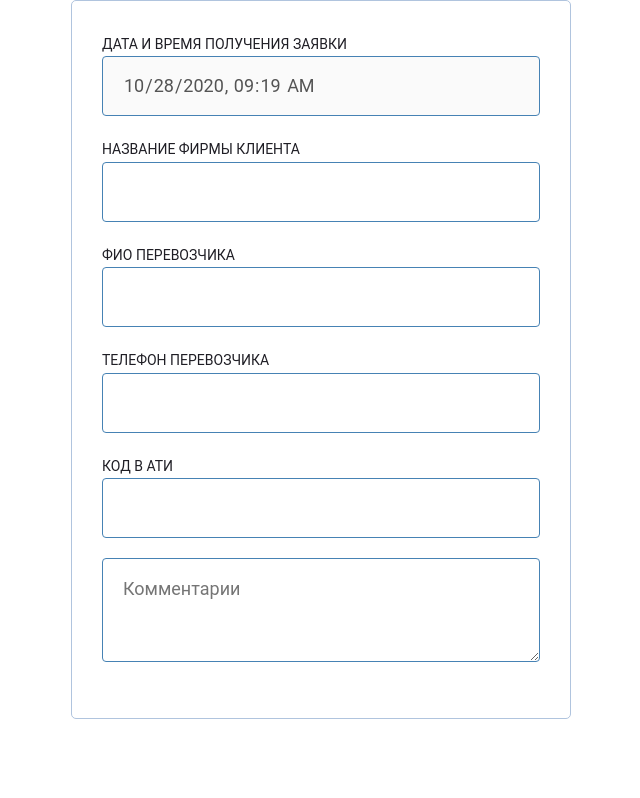
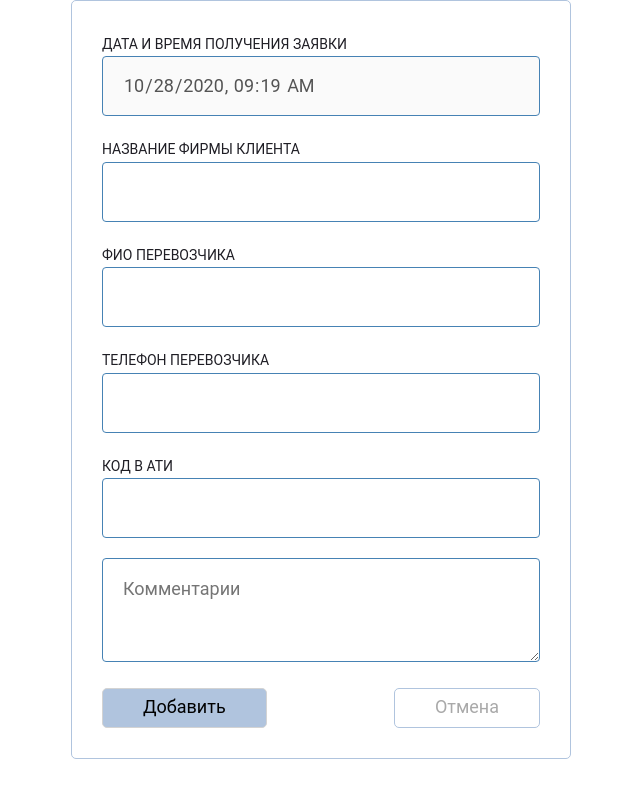
Before and after one commit to Pashua85/shipment-requests, a React (Create React App) app: page / in a window 1280 px wide. Shown: the whole page, without its empty margins (57-697 px from the left). Built offline with nearby package versions, Linux system fonts and the light colour scheme; data requests are answered from the project's data file.

Commit message:
add create request form

```diff
--- a/db.json
+++ b/db.json
@@ -1,6 +1,6 @@
 {
   "lastRequest": {
-    "number": 2
+    "number": 3
   },
   "requests": [
     {
@@ -22,6 +22,16 @@
       "transporterPhone": "+790458793454",
       "comments": "Ценный груз",
       "codeATI": "92462"
+    },
+    {
+      "requestNumber": 3,
+      "id": "4b851330-27dd-40be-aa9d-5b9442a39820",
+      "applyTime": "2020-10-29T10:53",
+      "clientFirm": "M&M",
+      "transporter": "Петров И.М.",
+      "transporterPhone": "9283729847298",
+      "codeATI": "342434",
+      "comments": ""
     }
   ]
 }
--- a/package.json
+++ b/package.json
@@ -18,6 +18,7 @@
     "react-scripts": "4.0.0",
     "styled-components": "5.2.0",
     "typescript": "^4.0.3",
+    "uuid": "8.3.1",
     "web-vitals": "^0.2.4"
   },
   "scripts": {
@@ -46,6 +47,7 @@
     ]
   },
   "devDependencies": {
+    "@types/uuid": "8.3.0",
     "json-server": "0.16.2"
   }
 }
--- a/src/components/app/app.tsx
+++ b/src/components/app/app.tsx
@@ -1,7 +1,7 @@
 import React from 'react';
 import RequestsTable from '../requests-table/requests-table';
 import CreateRequestForm from '../create-request-form/create-request-form';
-import {RequestsContextProvider} from '../../context/requestsContext';
+import {RequestsContext, RequestsContextProvider} from '../../context/requestsContext';
 import {GlobalStyles, Main} from './style';
 
 
@@ -13,6 +13,7 @@ const App: React.FC = () => {
       <GlobalStyles />
       <Main>
         <CreateRequestForm />
+        <RequestsTable />
       </Main>
     </RequestsContextProvider>
   );
--- a/src/components/create-request-form/create-request-form.tsx
+++ b/src/components/create-request-form/create-request-form.tsx
@@ -1,15 +1,21 @@
-import React, {useState, ChangeEvent, SyntheticEvent, useEffect} from 'react';
+import React, {useState, ChangeEvent, SyntheticEvent, useEffect, useContext} from 'react';
+import {RequestsContext} from '../../context/requestsContext';
+import {v4 as uuidv4} from 'uuid';
+import {IRequest} from '../../context/requestsContext';
 import RequestFormView from '../request-form-view/request-form-view';
 
 const CreateRequestForm: React.FC = () => {
+  const {dispatch} = useContext(RequestsContext);
   const [clientFirm, setClientFirm] = useState(``);
   const [transporter, setTransporter] = useState(``);
   const [transporterPhone, setTransporterPhone] = useState(``);
   const [phoneError, setPhoneError] = useState(``);
-  const [dateTimeString, setDateTimeString] = useState(new Date().toISOString().slice(0, 16));
+  const [applyTime, setApplyTime] = useState(new Date(new Date().getTime() - (new Date().getTimezoneOffset() * 60000)).toISOString().slice(0, 16));
   const [comments, setComments] = useState(``);
   const [codeATI, setCodeATI] = useState(``);
   const [codeATIError, setCodeATIError] = useState(``);
+  const [clientFirmError, setClientFirmError] = useState(``);
+  const [transporterError, setTransporterError] = useState(``);
 
   useEffect(() => {
     setPhoneError(``);
@@ -19,13 +25,106 @@ const CreateRequestForm: React.FC = () => {
     setCodeATIError(``);
   }, [codeATI]);
 
+  useEffect(() => {
+    setClientFirmError(``);
+  }, [clientFirm]);
+
+  useEffect(() => {
+    setTransporterError(``);
+  }, [transporter])
+
+  const postRequest = () => {
+    fetch(`http://localhost:3006/lastRequest`)
+      .then(res => res.json())
+      .then(result => {
+        const newRequest: IRequest = {
+          requestNumber: result.number + 1,
+          id: uuidv4(),
+          applyTime,
+          clientFirm,
+          transporter,
+          transporterPhone,
+          codeATI,
+          comments
+        }
+
+        fetch(`http://localhost:3006/requests`, {
+          method: `POST`,
+          headers: {
+            'Content-Type': 'application/json'
+          },
+          body: JSON.stringify(newRequest)
+        })
+        .then(res => res.json())
+        .then(result => {
+          dispatch({
+            type: `ADD_REQUEST`,
+            payload: result
+          });
+
+          fetch(`http://localhost:3006/lastRequest`, {
+            method: `PUT`,
+            headers: {
+              'Content-Type': 'application/json'
+            },
+            body: JSON.stringify({number: result.requestNumber})
+          })
+          .catch(() => {
+            throw new Error();
+          })
+        })
+        .catch(() => {
+          throw new Error();
+        })
+      })
+      .catch(err => {
+        console.log(err)
+      })
+  }
+
+  const validateClientFirm = () => {
+    if(clientFirm.length === 0) {
+      setClientFirmError(`Укажите название фирмы клиента`);
+      return false;
+    } else {
+      return true;
+    }
+  };
+
+  const validateTransporter = () => {
+    if(transporter.length === 0) {
+      setTransporterError(`Укажите ФИО перевозчика`);
+      return false;
+    } else {
+      return true;
+    }
+  };
+
+  const validatePhone = () => {
+    if(transporterPhone.length === 0) {
+      setPhoneError(`Укажите номер телефона перевозчика`);
+      return false;
+    } else {
+      return true;
+    }
+  }
+
+  const validateCodeATI = () => {
+    if(codeATI.length === 0) {
+      setCodeATIError(`Укажите код в АТИ`);
+      return false;
+    } else {
+      return true;
+    }
+  }
+
   const handleClientFirmChange = (e: ChangeEvent<HTMLInputElement>) => {
     setClientFirm(e.target.value);
-  }
+  };
 
   const handleTransporterChange = (e: ChangeEvent<HTMLInputElement>) => {
     setTransporter(e.target.value);
-  }
+  };
 
   const handlePhoneChange = (e: ChangeEvent<HTMLInputElement>) => {
     const telephone = e.target.value;
@@ -34,29 +133,32 @@ const CreateRequestForm: React.FC = () => {
     } else {
       setPhoneError(`вводите только цифры или символы + - ( )`)
     }
-  }
+  };
 
   const handleDateTimeChange = (e: ChangeEvent<HTMLInputElement>) => {
-    setDateTimeString(e.target.value);
-  }
+    setApplyTime(e.target.value);
+  };
 
   const handleCommentsChange = (e: ChangeEvent<HTMLTextAreaElement>) => {
     setComments(e.target.value);
-  }
+  };
 
   const handleCodeATIChange = (e: ChangeEvent<HTMLInputElement>) => {
     const code = e.target.value;
     if (code === `` || /^[0-9\b]+$/.test(code)) {
       setCodeATI(code);
     } else {
-      setCodeATIError(`вводите только цифры`)
+      setCodeATIError(`вводите только цифры`);
     }
-  }
+  };
 
   const handleFormSubmit = (e: SyntheticEvent) => {
     e.preventDefault();
-    console.log(`submit`);
-  }
+    if (validateClientFirm() && validateTransporter() && validatePhone() && validateCodeATI()) {
+      console.log(`submit`);
+      postRequest();
+    }
+  };
 
   return (
     <RequestFormView
@@ -69,13 +171,15 @@ const CreateRequestForm: React.FC = () => {
       transporterPhone={transporterPhone}
       onPhoneChange={handlePhoneChange}
       phoneError={phoneError}
-      dateTimeString={dateTimeString}
+      applyTime={applyTime}
       onDateTimeChange={handleDateTimeChange}
       comments={comments}
       onCommentsChange={handleCommentsChange}
       codeATI={codeATI}
       onCodeATIChange={handleCodeATIChange}
       codeATIError={codeATIError}
+      transporterError={transporterError}
+      clientFirmError={clientFirmError}
     />
   )
 };
--- a/src/components/request-form-view/request-form-view.tsx
+++ b/src/components/request-form-view/request-form-view.tsx
@@ -1,13 +1,12 @@
 import React, {SyntheticEvent, ChangeEvent} from 'react';
 import {Form, InputWrapper, ButtonRow, SubmitButton, CancelButton, TextArea} from './style';
 import InputGroup from '../input-group/input-group';
-
 
 interface RequestFormViewProps {
   clientFirm: string,
   transporter: string,
   transporterPhone: string,
-  dateTimeString: string,
+  applyTime: string,
   formName: `update` | `create`,
   comments: string,
   codeATI: string,
@@ -19,20 +18,21 @@ interface RequestFormViewProps {
   onCommentsChange: (e: ChangeEvent<HTMLTextAreaElement>) => void,
   onCodeATIChange: (e: ChangeEvent<HTMLInputElement>) => void,
   phoneError: string,
-  codeATIError: string
+  codeATIError: string,
+  clientFirmError: string,
+  transporterError: string
 }
 
 const RequestFormView: React.FC<RequestFormViewProps> = ({
-  onFormSubmit, clientFirm, onClientFirmChange, transporter, onTransporterChange, phoneError, transporterPhone, onPhoneChange, dateTimeString, onDateTimeChange,
-  formName, comments, onCommentsChange, codeATI, onCodeATIChange, codeATIError
+  onFormSubmit, clientFirm, onClientFirmChange, transporter, onTransporterChange, phoneError, transporterPhone, onPhoneChange, applyTime, onDateTimeChange,
+  formName, comments, onCommentsChange, codeATI, onCodeATIChange, codeATIError, clientFirmError, transporterError
 }) => {
-  console.log(dateTimeString);
   return (
     <Form onSubmit={onFormSubmit} autoComplete="off">
       <InputWrapper>
         <InputGroup
           type="datetime-local"
-          value={dateTimeString}
+          value={applyTime}
           label="Дата и время получения заявки"
           onChange={onDateTimeChange}
           disabled={formName === `create`}
@@ -44,6 +44,7 @@ const RequestFormView: React.FC<RequestFormViewProps> = ({
           value={clientFirm}
           label="Название фирмы клиента"
           onChange={onClientFirmChange}
+          errorMessage={clientFirmError}
         />
       </InputWrapper>
       <InputWrapper>
@@ -52,6 +53,7 @@ const RequestFormView: React.FC<RequestFormViewProps> = ({
           value={transporter}
           label="ФИО перевозчика"
           onChange={onTransporterChange}
+          errorMessage={transporterError}
         />
       </InputWrapper>
       <InputWrapper>
@@ -80,6 +82,15 @@ const RequestFormView: React.FC<RequestFormViewProps> = ({
           rows={3}
         />
       </InputWrapper>
+
+      <ButtonRow>
+        <SubmitButton type="submit">
+          { formName === `create` ? `Добавить` : `Изменить`}
+        </SubmitButton>
+        <CancelButton type="reset">
+          Отмена
+        </CancelButton>
+      </ButtonRow>
     </Form>
   )
 }
--- a/src/components/request-form-view/style.ts
+++ b/src/components/request-form-view/style.ts
@@ -34,7 +34,7 @@ export const ButtonRow = styled.div`
 `;
 
 export const SubmitButton = styled.button`
-  background-color: gainsboro;
+  background-color: lightsteelblue;
   border: 1px solid lightgray;
   border-radius: 5px;
   cursor: pointer;
@@ -53,7 +53,7 @@ export const SubmitButton = styled.button`
 
 export const CancelButton = styled.button`
   background-color: white;
-  border: 1px solid lightgray;
+  border: 1px solid lightsteelblue;
   border-radius: 5px;
   color: darkgray;
   cursor: pointer;
--- a/src/context/requestsContext.tsx
+++ b/src/context/requestsContext.tsx
@@ -13,6 +13,7 @@ export interface IRequest {
 
 type Action =
   | {type: `SET_REQUESTS`, payload: IRequest[]}
+  | {type: `ADD_REQUEST`, payload: IRequest}
 
 type RequestsContextType = {
   state: {
@@ -45,6 +46,11 @@ const reducer = (state: IState, action: Action) => {
         requests: action.payload
       };
     }
+    case `ADD_REQUEST`: {
+      return {
+        requests: [...state.requests, action.payload]
+      }
+    }
     default: {
       return state;
     }
```
Also changed, not shown: 1 other file (tests, documents, lock files or other folders).
